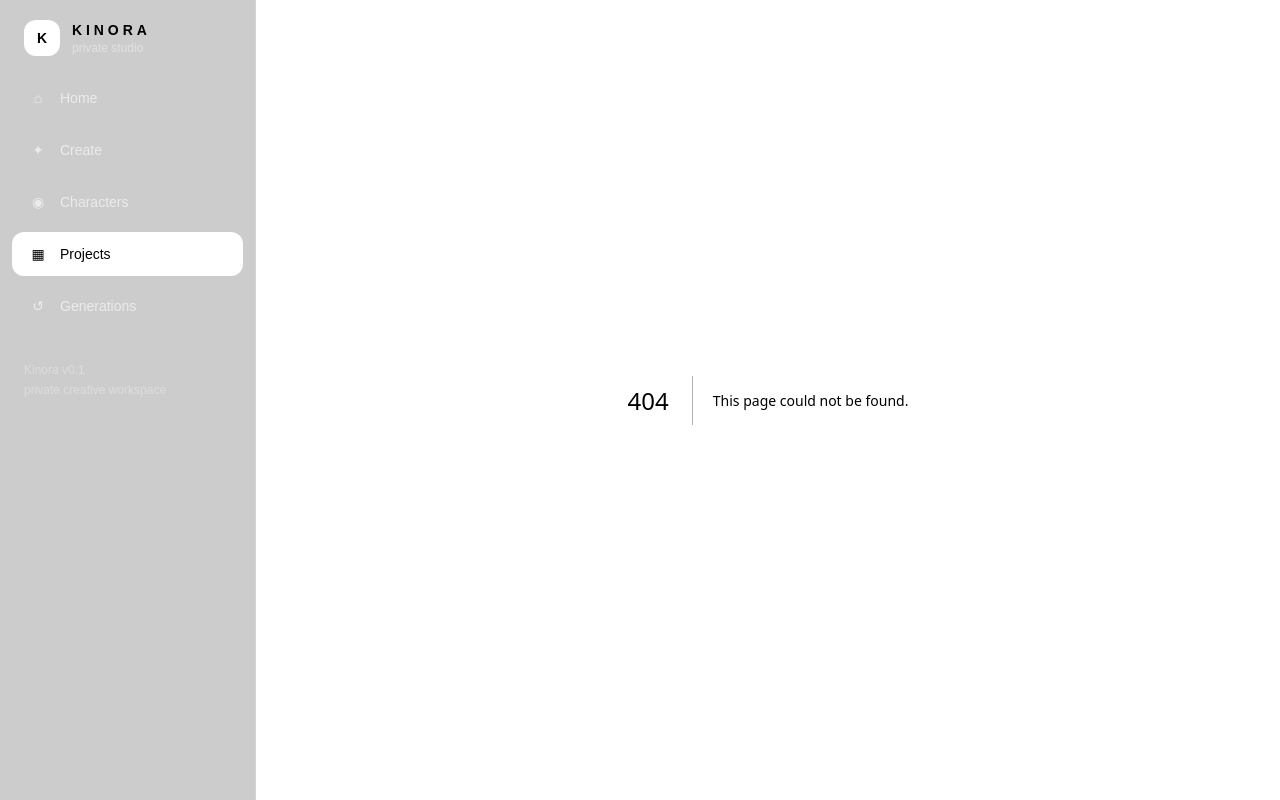
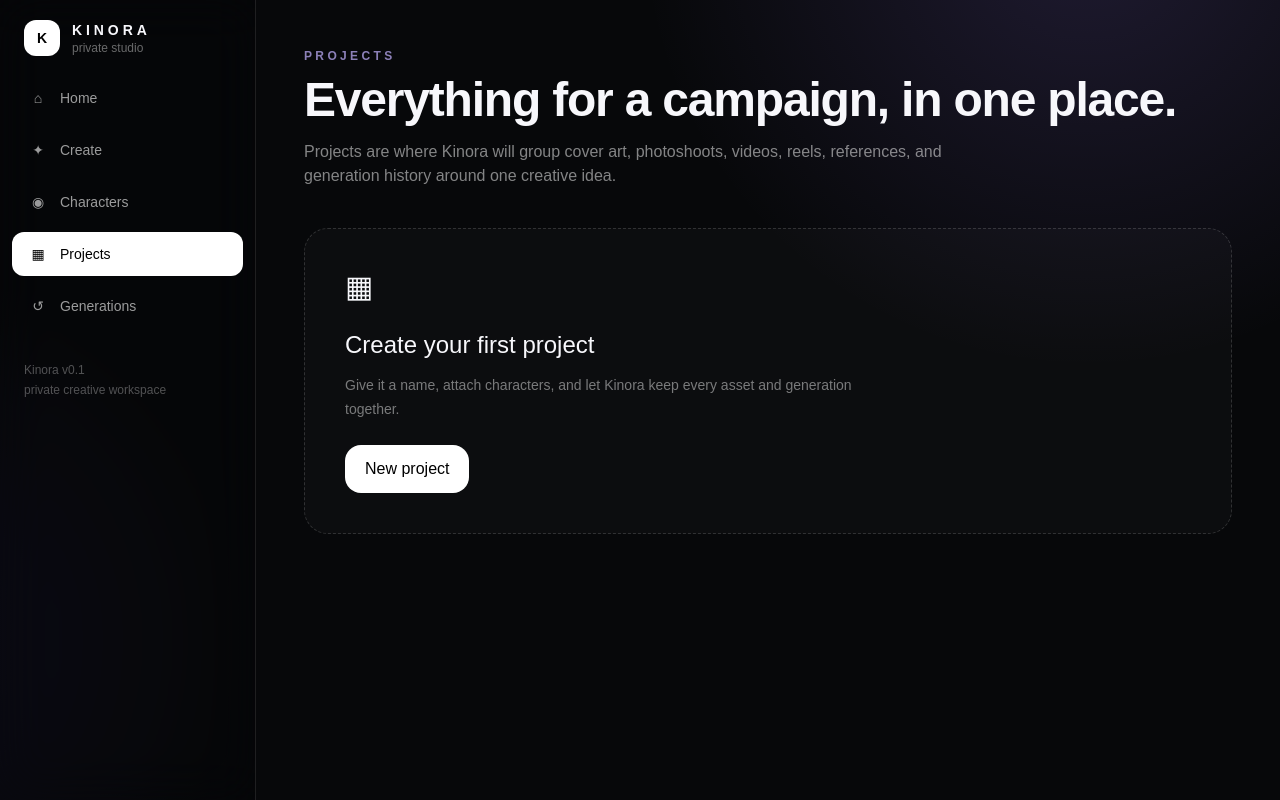
Before and after one commit to rozyroses/Kimora, a Next.js app: page /projects in a window 1280 px wide. Before the commit this address had no page. Built offline with nearby package versions, Linux system fonts and the light colour scheme.

Commit message:
feat: add projects workspace

```diff
--- /dev/null
+++ b/app/projects/page.tsx
@@ -0,0 +1,26 @@
+import { StudioHeader } from "@/components/StudioHeader";
+
+export default function ProjectsPage() {
+  return (
+    <div className="mx-auto max-w-6xl px-5 py-8 sm:px-8 lg:px-12 lg:py-12">
+      <StudioHeader
+        eyebrow="PROJECTS"
+        title="Everything for a campaign, in one place."
+        description="Projects are where Kinora will group cover art, photoshoots, videos, reels, references, and generation history around one creative idea."
+      />
+
+      <div className="rounded-3xl border border-dashed border-white/15 bg-white/[0.025] p-8 sm:p-10">
+        <div className="max-w-lg">
+          <div className="text-3xl">▦</div>
+          <h2 className="mt-6 text-2xl font-medium">Create your first project</h2>
+          <p className="mt-3 text-sm leading-6 text-white/45">
+            Give it a name, attach characters, and let Kinora keep every asset and generation together.
+          </p>
+          <button className="mt-6 rounded-2xl bg-white px-5 py-3 text-sm font-semibold text-black">
+            New project
+          </button>
+        </div>
+      </div>
+    </div>
+  );
+}
```
